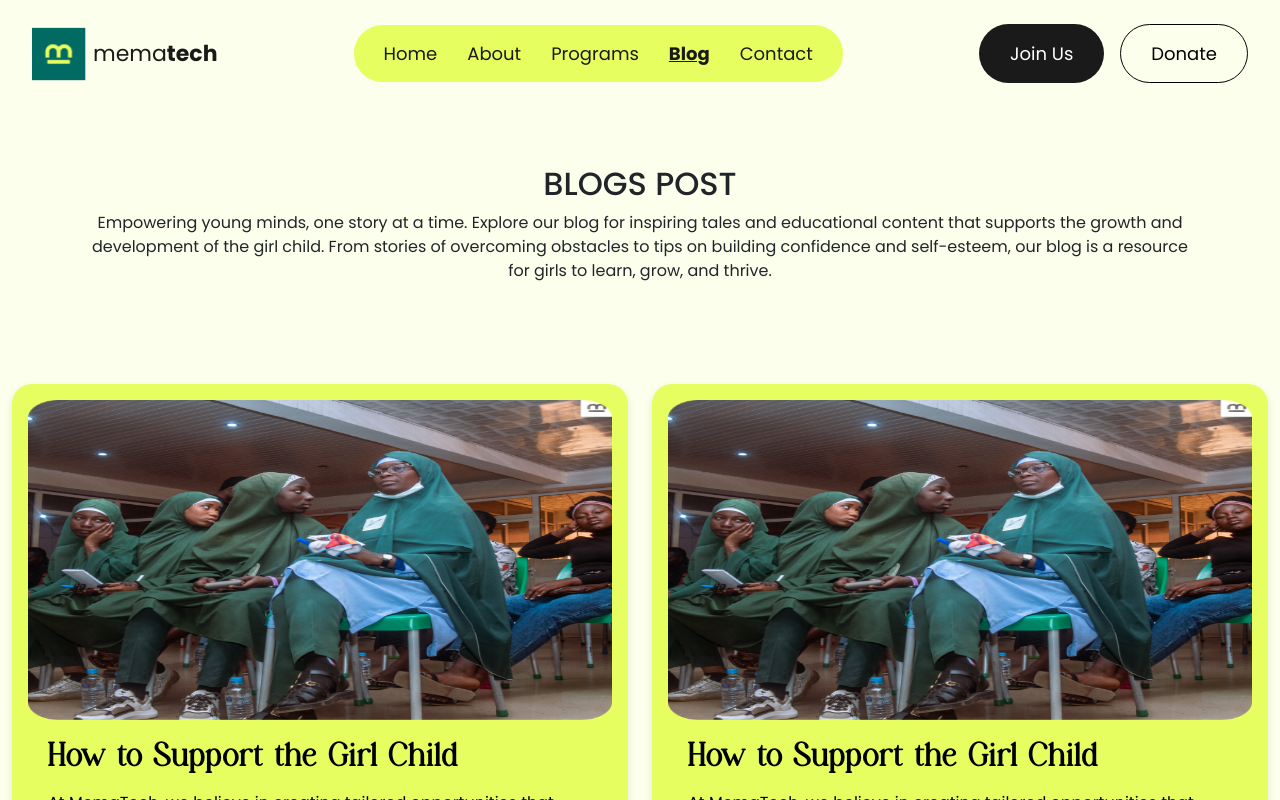
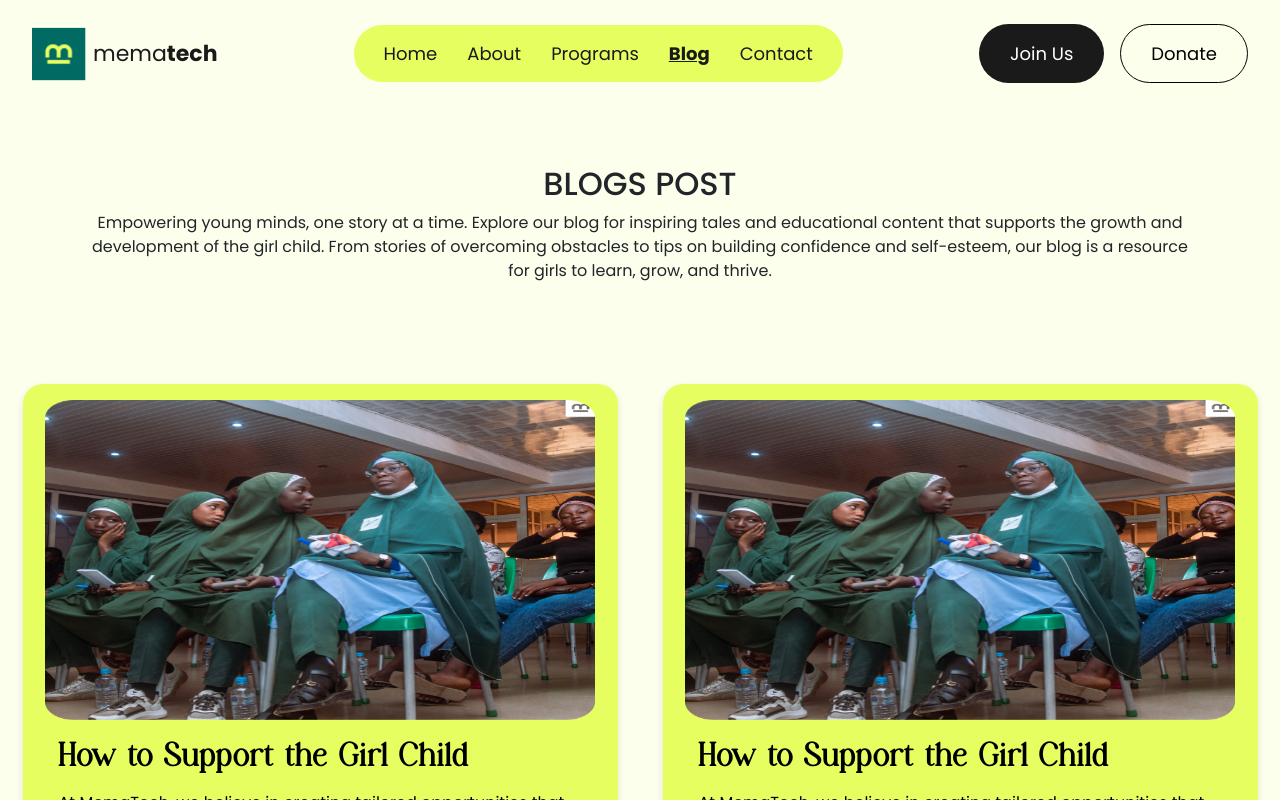
Before and after one commit to oemuraye/mema_tech, a Next.js app: page /blog in a window 1280 px wide. Shown: the top 800 px of the page. Built offline with nearby package versions, Linux system fonts and the light colour scheme.

Commit message:
blog page fix

```diff
--- a/components/BlogPage/styles.css
+++ b/components/BlogPage/styles.css
@@ -20,6 +20,8 @@
     box-shadow: 0 4px 8px #0000001a;
     overflow: hidden;
     transition: transform 0.3s ease;
+    max-width: 595px;
+    margin: auto;
 }
 
 .blog-card:hover {
@@ -27,6 +29,10 @@
 }
 .blog-card .card-img-top {
     max-height: 320px;
+    max-width: 550px;
+    margin: 0 auto;
+    display: flex;
+    justify-content: center;
 }
 .blog-card .card-body {
     padding: 20px;
```
